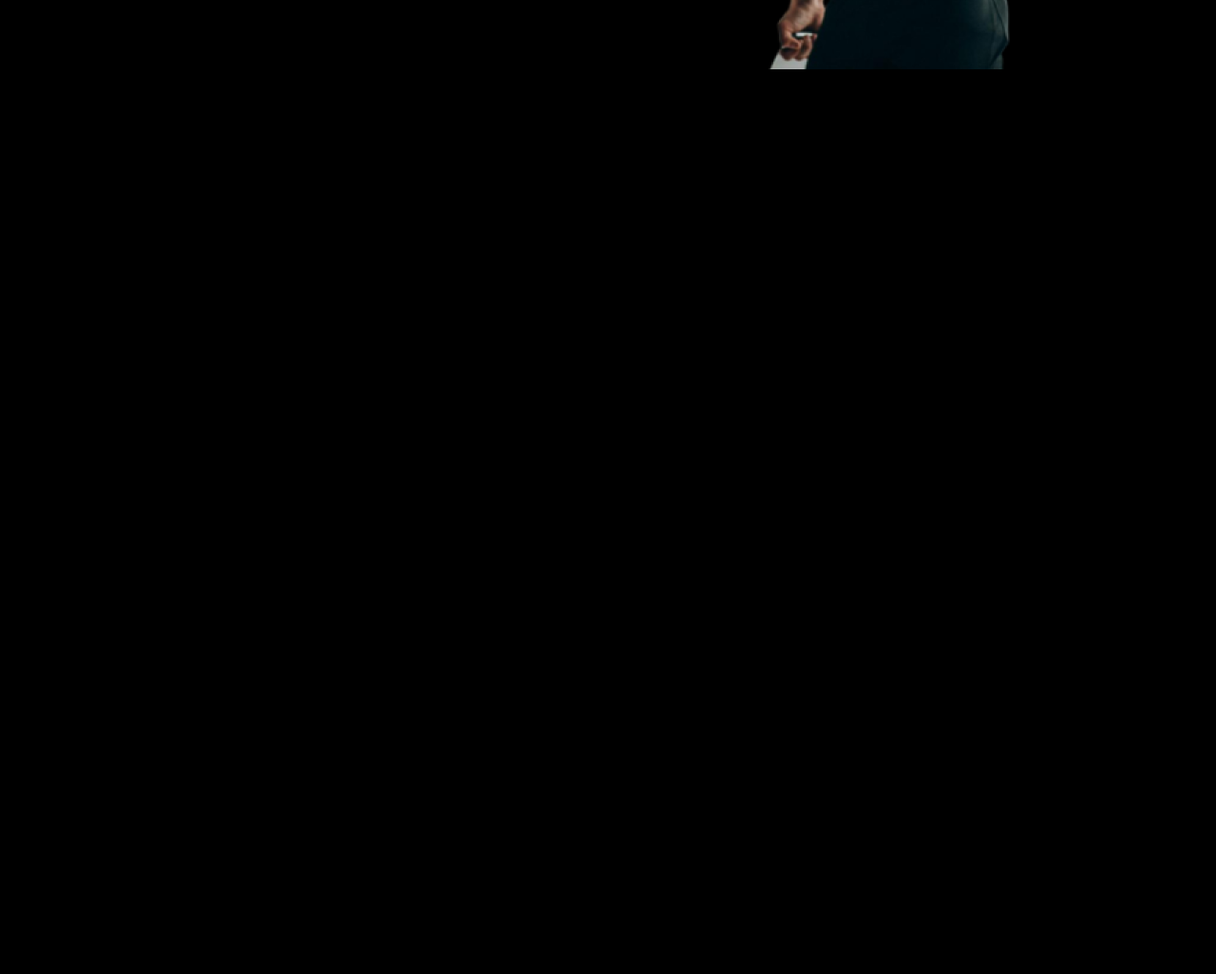
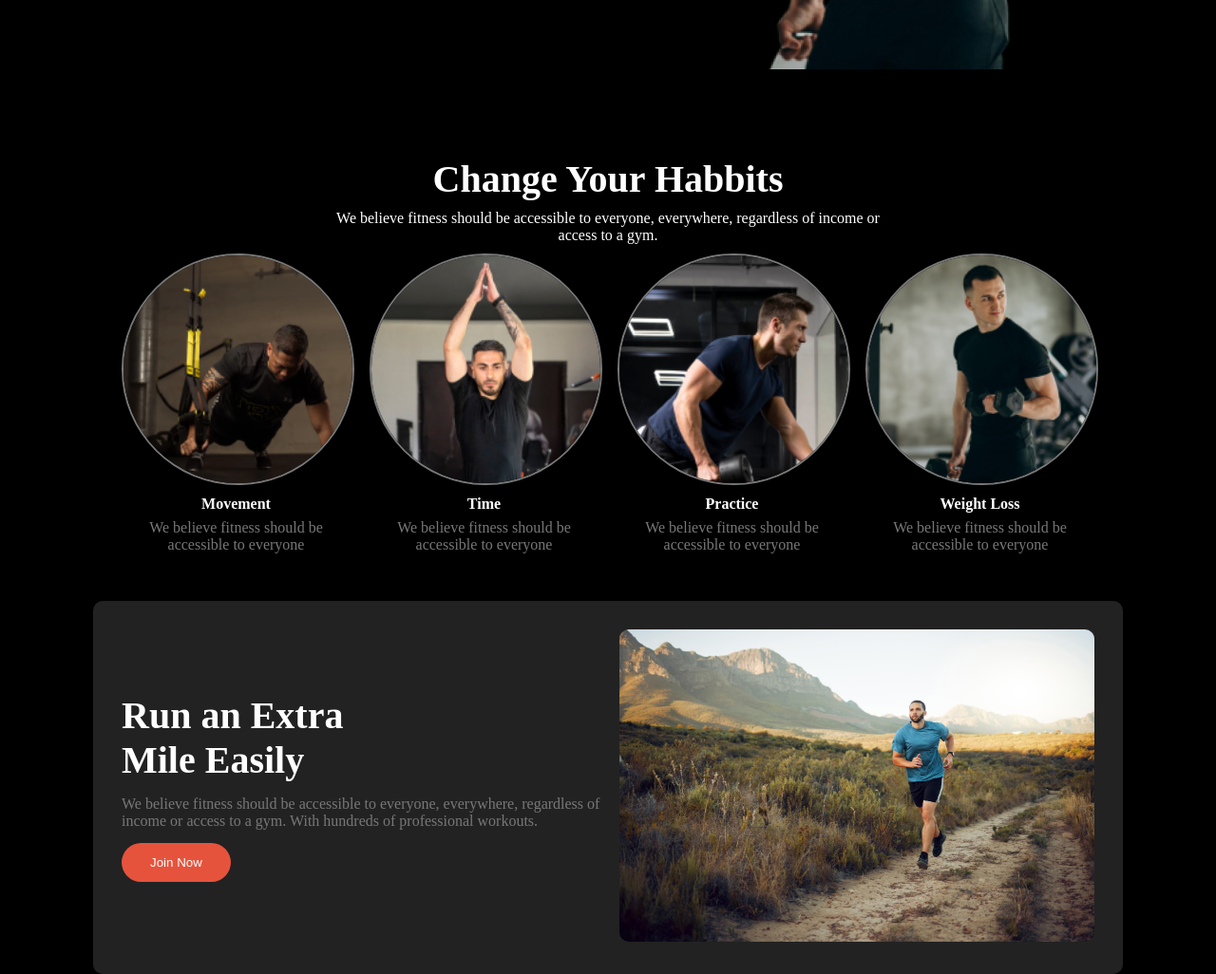
Before and after one commit to programmerrabbanii/ph-assignment-two, a plain HTML site: page index.html in a window 1280 px wide. Shown: the part 603-1629 px from the top of the page at 95% size. Before the commit the page ends 800 px from the top, so only its background shows below. Drawn offline with Linux system fonts and the light colour scheme.

Commit message:
adde  the change your dailly habbits sectin here

```diff
--- a/index.html
+++ b/index.html
@@ -69,7 +69,55 @@
           <!-- chagne your habbits section start here -->
     </header>
     <main>
-        <section></section>
+        <section>
+            <div class="habbits container">
+                <div class="habbits-title">
+                    <h3>Change Your Habbits</h3>
+                    <p>We believe fitness should be accessible to everyone, everywhere, regardless of income or  <br> access  to a gym.</p>
+                </div>
+                <div class="habbits-mid">
+                    <div class="habbits-box">
+                        <img src="./img/image 3.png" alt="">
+                        <h4>Movement</h4>
+                        <p>We believe fitness should be <br> accessible to everyone</p>
+                    </div>
+
+                    <div class="habbits-box">
+                        <img src="./img/image 2.png" alt="">
+                        <h4>Time</h4>
+                        <p>We believe fitness should be <br> accessible to everyone</p>
+                    </div>
+
+                    <div class="habbits-box">
+                        <img src="./img/image 4.png" alt="">
+                        <h4>Practice</h4>
+                        <p>We believe fitness should be <br> accessible to everyone</p>
+                    </div>
+
+                    <div class="habbits-box">
+                        <img src="./img/image 5.png" alt="">
+                        <h4>Weight Loss</h4>
+                        <p>We believe fitness should be <br> accessible to everyone</p>
+                    </div>
+                </div>
+            </div>
+        </section>
+        <!-- chage your habbit section end here -->
+        <!-- rung an extra section start here -->
+         <section>
+            <div class="rung container">
+                <div class="run-left">
+                    <h3>Run an Extra <br>
+                        Mile Easily</h3>
+                        <p>We believe fitness should be accessible to everyone, everywhere, regardless of income or access to a gym. With hundreds of professional workouts.</p>
+
+                        <button>Join Now</button>
+                </div>
+                <div class="run-rights">
+                    <img src="./img/run.jpg" alt="">
+                </div>
+            </div>
+         </section>
     </main>
     <footer></footer>
 
--- a/style.css
+++ b/style.css
@@ -150,7 +150,76 @@ body{
 }
 /* bannar section end */
 /* change your habbis section start */
+.habbits{
+    margin-top: 50px;
+}
+.habbits-title{
+    text-align: center;
+    color: white;
 
+}
+.habbits-title h3{
+    font-size: 40px;
+    line-height: 44px;
+}
+.habbits-title p{
+    margin-top: 10px;
+}
+.habbits-mid{
+    display: grid;
+    grid-template-columns: repeat(4, 1fr);
+    gap: 20px;
+}
+.habbits-box h4{
+    color: white;
+}
+.habbits-box img{
+    width: 100%;
+    border-radius: 100%;
+    border: 2px solid #777777;
+}
+.habbits-box {
+    color: #777777;
+    text-align: center;
+    margin-top: 10px;
+}
+.habbits-box h4{
+    line-height: 2;
+}
+
+/* chage your habbit sectin end here */
+/* run an extra section start here */
+
+.rung{
+    margin-top: 50px;
+    display: flex;
+    justify-content: space-between;
+    align-items: center;
+    background-color: #222222;
+    padding: 30px;
+    border-radius: 10px;
+    gap: 20px;
+}
+.run-left h3{
+    color: white;
+    font-size: 40px;
+}
+.run-left p{
+    color: #777777;
+    margin-top: 14px;
+}
+.run-left button{
+    background-color: #E6533C;
+    border: none;
+    margin-top: 14px;
+    padding: 13px 30px;
+    color: white;
+    border-radius: 29px;
+}
+.run-rights img{
+    width: 500px;
+    border-radius: 10px;
+}
 
 /* responsive desing start here */
 @media screen and (max-width:676px){
@@ -180,4 +249,40 @@ body{
     .video-workout{
         width: 140px;
     }
+
+    .habbits-mid{
+        display: grid;
+        grid-template-columns: repeat(1, 1fr);
+        gap: 20px;
+    }
+
+    .habbits-title h3 {
+        font-size: 33px;
+        line-height: 44px;
+    }
+
+    .rung{
+        margin-top: 50px;
+        display: flex;
+        flex-direction: column;
+        justify-content: space-between;
+        align-items: center;
+        background-color: #222222;
+        padding: 30px;
+        border-radius: 10px;
+        gap: 20px;
+    }
+    .run-rights img{
+        width: 100%;
+        border-radius: 10px;
+    }
+
+    .run-left button {
+        background-color: #E6533C;
+        border: none;
+        margin-top: 20px;
+        padding: 20px 126px;
+        color: white;
+        border-radius: 29px;
+    }
 }
```
